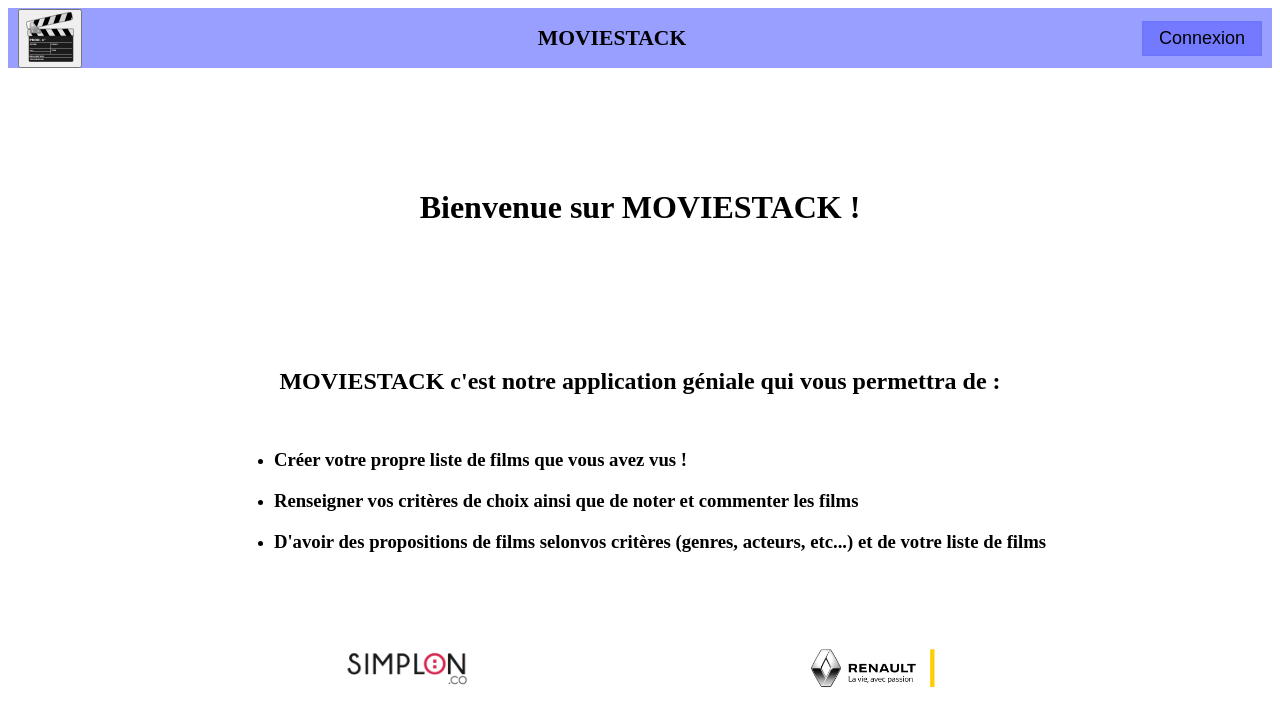
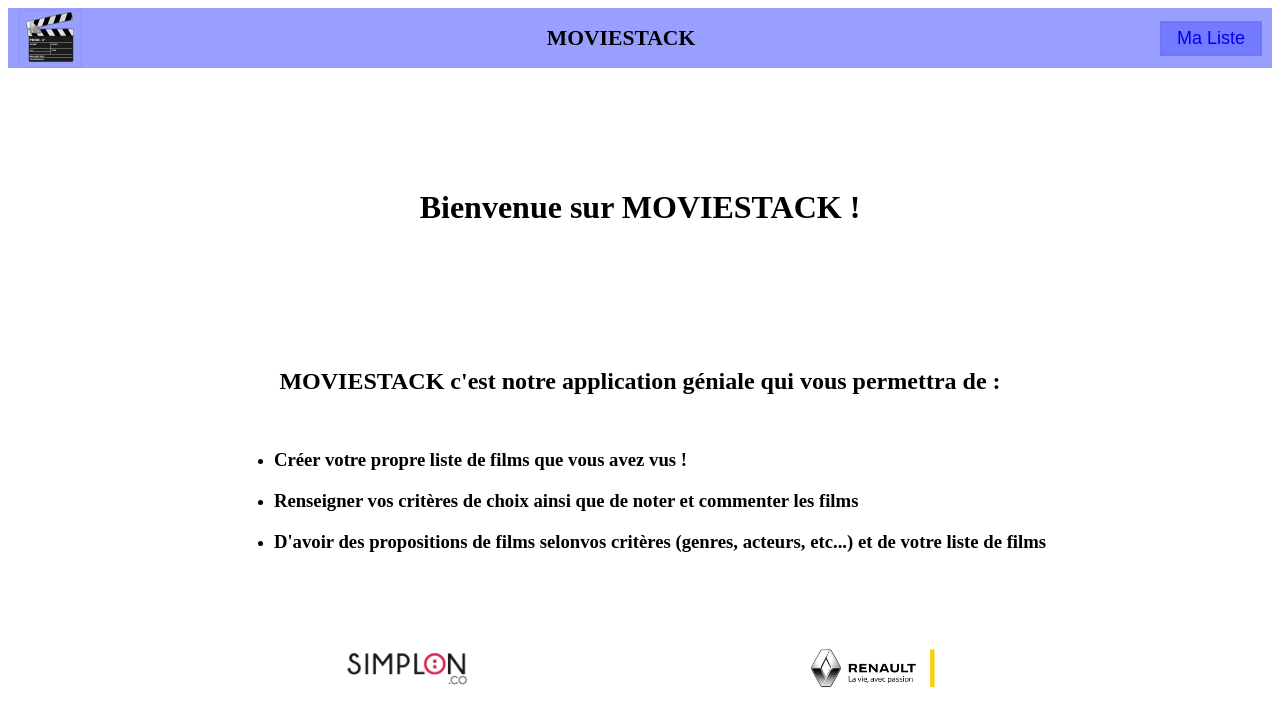
Before and after one commit to SylvainSimplonGit/red-thread, an Angular app in the folder ihm/: page / in a window 1280 px wide. Shown: the top 726 px of the page. Built offline with nearby package versions, Linux system fonts and the light colour scheme; a web font is replaced by a local one.

Commit message:
modification of interaction with buttons

```diff
--- a/ihm/src/app/movie-list/movie-list.component.html
+++ b/ihm/src/app/movie-list/movie-list.component.html
@@ -8,7 +8,7 @@
                 <th>Genres</th>
             </tr>
         </thead>
-        <tr **ngFor="let item of movies; let i = index">
+        <tr *ngFor="let item of movies; let i = index">
             <td>{{item.title}}</td>
             <td>{{item.director}}</td>
             <td>{{item.actors}}</td>
--- a/ihm/src/app/movie.service.ts
+++ b/ihm/src/app/movie.service.ts
@@ -8,16 +8,16 @@ export class MovieService {
 
   private movies = [
   {
-    idImdb: "tt0000001",
-    title: "Vingt ans sur le pot, la vie d'un constipé",
-    director: "Kevin Lachass",
+    idImdb: 'tt0000001',
+    title: 'Vingt ans sur le pot, la vie d\'un constipé',
+    director: 'Kevin Lachass',
     actors: [{ name: 'Paul Javel' }],
     genres: [{ genre: 'Art et essai' }]
   }];
 
   constructor() {  }
 
-  getMovies(){
+  getMovies() {
     return this.movies;
   }
 }
--- a/ihm/src/app/movie.ts
+++ b/ihm/src/app/movie.ts
@@ -6,6 +6,6 @@ export class Movie {
     title: string;
     // runtime: number;
     director: string;
-    actors:Actor[];
-    genres:Genre[];
+    actors: Actor[];
+    genres: Genre[];
 }
--- a/ihm/src/app/top-bar/top-bar.component.html
+++ b/ihm/src/app/top-bar/top-bar.component.html
@@ -1,13 +1,11 @@
 <div>
   <div>
-    <button [routerLink]="['']">
-      <img class="clap_cinema" src="/assets/Clap_cinema.svg" alt="clap de cinema">
-    </button>
+    <button class="welcome_Page_button" type="submit"><a style="text-decoration:none" [routerLink]="['']"><img class="clap_cinema" src="/assets/Clap_cinema.svg" alt="clap de cinema"></a></button>
   </div>
   <div>
     <h1>MOVIESTACK</h1>
   </div>
   <div>
-    <button class="button_connexion" [routerLink]="['/movies']">Connexion</button>
+    <button class="button_connexion" type="submit"><a style="text-decoration:none" [routerLink]="['/movies']">Ma Liste</a></button>
   </div>
 </div>
--- a/ihm/src/styles.css
+++ b/ihm/src/styles.css
@@ -19,8 +19,17 @@ app-top-bar div div h1 {
   font-size: larger;
 }
 
+app-top-bar div div button a {
+
+}
+
 app-top-bar div div .clap_cinema {
   height: 50px;
+}
+
+app-top-bar div div .welcome_Page_button {
+  background: none;
+  border-color: rgba(0, 15, 255, 0.03);
 }
 
 app-top-bar div div {
```
Also changed, not shown: ihm/src/app/Genre.ts (line endings or trailing spaces).
